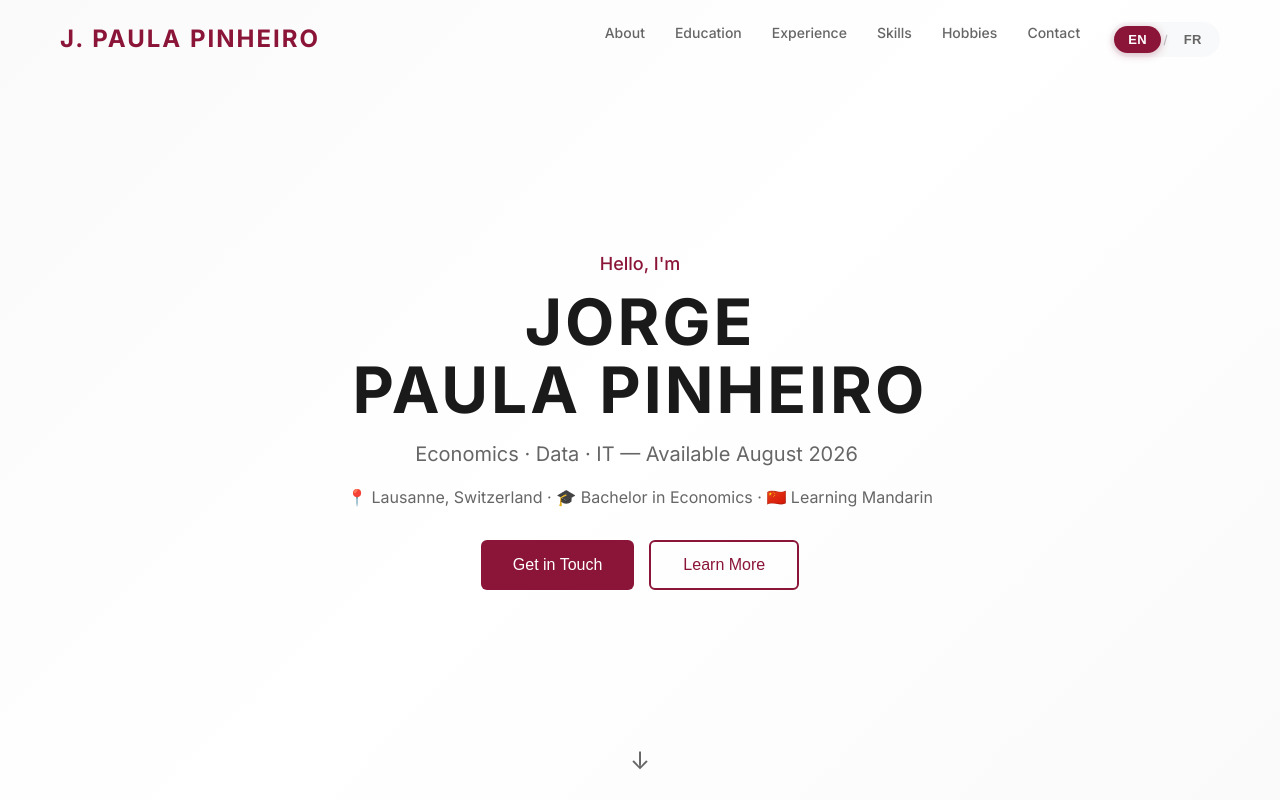
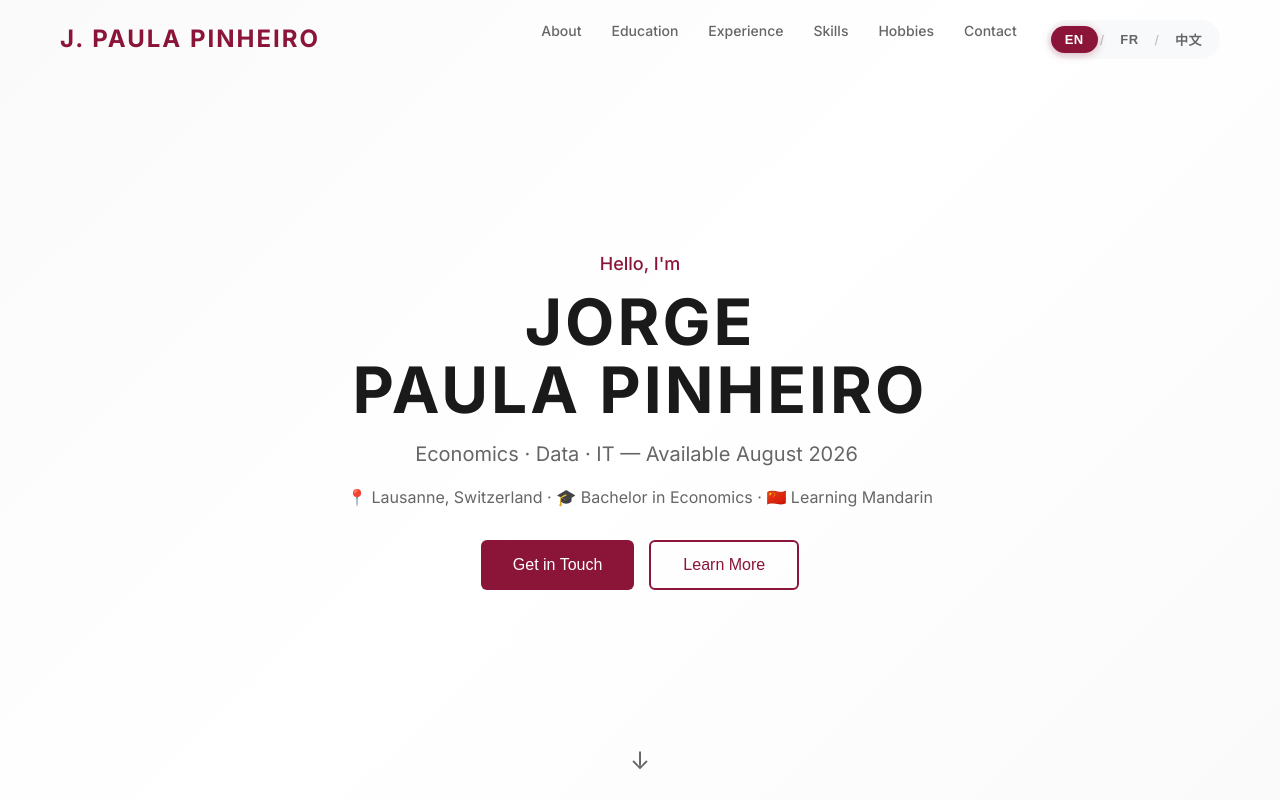
Before and after one commit to JorgePaulaPinheiro/CV, a React (Vite) app: page / in a window 1280 px wide. Shown: the top 800 px of the page. Built offline with nearby package versions, Linux system fonts and the light colour scheme.

Commit message:
Add Chinese language version + update location: Chengdu/Lausanne

```diff
--- a/src/App.jsx
+++ b/src/App.jsx
@@ -217,7 +217,7 @@ const translations = {
       tag: 'Formation',
       title: 'Parcours Académique',
       bachelor: {
-        title: 'Bachelor en Économie et Gestion',
+        title: 'Bachelor en Économie et Management',
         date: '2023 – Présent',
         subtitle: 'UniDistance Suisse · 152/180 ECTS · 5.66/6',
         courses: 'Macroéconomie, Monnaie et Finance, Économétrie, Gestion d\'entreprise, Comptabilité',
@@ -365,6 +365,188 @@ const translations = {
       intro: "Je recherche activement des opportunités à l'intersection de l'économie et de la technologie — des rôles orientés data où je peux valoriser mon expérience IT et ma formation économique. Ouvert aux stages et postes junior à partir d'août 2026.",
       footer: '© 2026 Jorge Paula Pinheiro · Construit avec React'
     }
+  },
+  zh: {
+    nav: {
+      about: '关于我',
+      education: '教育',
+      experience: '经历',
+      skills: '技能',
+      hobbies: '爱好',
+      contact: '联系'
+    },
+    hero: {
+      greeting: "你好，我是",
+      title: '经济学 · 数据 · IT — 2026年8月可入职',
+      location: '📍 目前在中国成都 · 常驻瑞士洛桑 · 🎓 经济学学士',
+      ctaPrimary: '联系我',
+      ctaSecondary: '了解更多'
+    },
+    about: {
+      tag: '关于我',
+      title: '技术与经济学的交汇',
+      p1: "我是一名拥有扎实信息技术专业背景的经济学学生，目前正在中国成都完成学士学位，同时参加密集型中文课程。",
+      p2: "我的目标是转向经济与金融领域，充分发挥我的技术能力和学术训练。我的背景融合了8年IT基础设施经验，以及计量经济学、宏观经济学和金融建模方面的严谨定量培训。",
+      p3: "<strong>目前在中国成都</strong>，作为CSC奖学金获得者完成密集型中文课程，以提升国际竞争力和跨文化适应能力，为瑞士-欧洲-亚洲跨境机遇做准备。我的常住地是<strong>瑞士洛桑</strong>。",
+      stats: {
+        years: '年IT经验',
+        gpa: '绩点 / 6',
+        languages: '语言',
+        ects: '已获学分'
+      }
+    },
+    education: {
+      tag: '教育背景',
+      title: '学术经历',
+      bachelor: {
+        title: '经济学与管理学士',
+        date: '2023 – 在读',
+        subtitle: '瑞士远程大学 · 152/180 ECTS · 5.66/6',
+        courses: '宏观经济学、货币与金融、计量经济学、企业管理、会计学',
+        thesisTitle: '学士论文',
+        thesis: '房地产价格的全球决定因素：多国面板分析',
+        thesisSubject: "金融周期对房地产市场的影响——国际金融冲击的传导机制",
+        methodology: '研究方法：',
+        methodologyValue: '多元线性回归（OLS）+ 面板数据线性投影',
+        dataSources: '数据来源：',
+        dataSourcesValue: '国际货币基金组织（IMF）、国际清算银行（BIS）——国际宏观经济数据集',
+        tools: '工具：',
+        toolsValue: 'R语言（tidyverse：dplyr, tidyr）',
+        focus: '研究重点：',
+        focusValue: '宏观审慎措施和资本管制对国际金融冲击的稳定效应'
+      },
+      china: {
+        title: '中文课程 — CSC奖学金获得者',
+        date: '2025 – 在读',
+        subtitle: '四川大学 · 中国成都 · 全中文沉浸式学习',
+        csc: 'CSC奖学金获得者 — 中国政府竞争性奖学金项目',
+        gpa: '成绩 4.0/4.0',
+        gpaDesc: '所有学期评估',
+        immersion: '完全沉浸式学习：课程、日常生活和社交互动100%使用中文',
+        adaptability: '通过直接融入中国学术和社交环境，培养了强大的跨文化适应能力'
+      },
+      cfc: {
+        title: '计算机科学CFC证书',
+        date: '2015 – 2017',
+        subtitle: 'CPNV · 5.3/6',
+        desc: "全面的通识培训：开发（C#、Python）、数据库（SQL）、网络、系统（Windows/Linux）、技术支持"
+      },
+      epfl: {
+        title: '洛桑联邦理工学院（EPFL）',
+        date: '2012 – 2015',
+        subtitle: '微技术 · 预科 4.41/6 · 学士未完成',
+        desc: "工程基础训练：编程（C）、数学、物理、统计学——在职业转型前打下了扎实的分析基础"
+      }
+    },
+    experience: {
+      tag: '职业经历',
+      title: '职业历程',
+      chuv: {
+        title: 'IT技术员',
+        company: 'CHUV — 洛桑大学中心医院',
+        date: '2017 – 2025',
+        items: [
+          "IT设备的安装、维护和故障排除（10,000+ 工作站）",
+          "对非标准和专业系统进行干预，需要分析和适应能力",
+          "为用户提供技术支持：诊断、解决和记录事件",
+          "为团队编写和标准化技术程序",
+          "在压力下按优先级和截止日期进行有条理的工作"
+        ]
+      },
+      studentJobsTitle: '学生兼职',
+      galexis: {
+        title: '仓库工作人员',
+        company: 'Galexis SA · 瑞士沃州埃屈布朗',
+        date: '2014 – 2017',
+        desc: '边学习边工作。提供物流支持并参与药品分销业务。'
+      },
+      uber: {
+        title: 'Uber Pop司机',
+        company: 'Uber · 自由职业',
+        date: '2016 – 2017',
+        desc: '边学习边工作。'
+      },
+      gfk: {
+        title: '呼叫中心接线员',
+        company: 'GFK · 洛桑',
+        date: '2011 – 2012',
+        desc: '学生兼职。'
+      }
+    },
+    skills: {
+      tag: '技能',
+      title: '专业能力',
+      data: {
+        title: '📊 数据与分析',
+        tags: ['R语言', 'SQL', 'Excel', 'Python', '线性回归', '面板数据分析', 'OLS', '统计建模']
+      },
+      econometrics: {
+        title: '📈 计量经济学',
+        tags: ['多元分析', '时间序列', '固定效应模型', '稳健性分析']
+      },
+      it: {
+        title: '🖥️ IT基础设施',
+        tags: ['资产管理（10K+设备）', '大规模部署', '系统管理', '事件管理', '二级技术支持']
+      },
+      finance: {
+        title: '💰 金融',
+        tags: ['财务分析', 'DCF模型', '可比公司分析']
+      },
+      economics: {
+        title: '📉 经济学',
+        tags: ['宏观经济学', '计量经济学', '国际金融']
+      },
+      accounting: {
+        title: '📋 会计',
+        tags: ['财务会计', '管理控制']
+      },
+      programming: {
+        title: '💻 编程',
+        tags: ['PowerShell', 'C#', 'PHP', 'JavaScript']
+      },
+      soft: {
+        title: '🤝 软技能',
+        tags: ['严谨细致', '综合分析', '跨文化适应', '国际流动性', '文档编写', '团队协作']
+      },
+      languages: {
+        title: '🌍 语言',
+        french: { name: '法语', level: '母语' },
+        portuguese: { name: '葡萄牙语', level: '母语' },
+        english: { name: '英语', level: '流利（IELTS 8/9）' },
+        chinese: { name: '中文', level: '中级' }
+      }
+    },
+    hobbies: {
+      tag: '工作之余',
+      title: '爱好与兴趣',
+      music: {
+        title: '音乐制作',
+        desc: '赛博金属/工业金属艺术家 — 3张自主制作专辑，独立作曲与录制，偶有2-3次合作',
+        link: '在Spotify上收听 →'
+      },
+      gaming: {
+        title: '电子游戏',
+        desc: '热爱探索虚拟世界和互动叙事的玩家'
+      },
+      travel: {
+        title: '旅行',
+        desc: '探索新的文化和目的地。近期重点关注亚太地区'
+      },
+      cycling: {
+        title: '骑行',
+        desc: '享受户外骑行的乐趣'
+      },
+      language: {
+        title: '语言学习',
+        desc: '目前正在沉浸式学习中文'
+      }
+    },
+    contact: {
+      tag: '联系我',
+      title: '保持联系',
+      intro: "我正在积极寻找经济学与技术交叉领域的机会——能够发挥我的IT经验和经济学训练的数据驱动型岗位。欢迎2026年8月开始的实习和初级职位机会。",
+      footer: '© 2026 Jorge Paula Pinheiro · 使用React构建'
+    }
   }
 }
 
@@ -416,6 +598,13 @@ function App() {
                   onClick={() => setLanguage('fr')}
                 >
                   <span className="lang-label">FR</span>
+                </button>
+                <span className="lang-divider">/</span>
+                <button
+                  className={`lang-btn ${lang === 'zh' ? 'active' : ''}`}
+                  onClick={() => setLanguage('zh')}
+                >
+                  <span className="lang-label">中文</span>
                 </button>
               </div>
             </li>
--- a/src/components/About.jsx
+++ b/src/components/About.jsx
@@ -37,8 +37,9 @@ const About = () => {
             data analytics, and finance</span>.
           </p>
           <p className="text-gray-300 leading-relaxed">
-            Currently completing an intensive <strong>Mandarin program</strong> to strengthen my international profile
+            <strong>Currently based in Chengdu, China</strong>, completing an intensive <strong>Mandarin program</strong> to strengthen my international profile
             and cultural adaptability for cross-border opportunities — particularly in Swiss-European-Asian markets.
+            My permanent base remains <strong>Lausanne, Switzerland</strong>.
           </p>
         </div>
 
--- a/src/components/Hero.jsx
+++ b/src/components/Hero.jsx
@@ -22,7 +22,7 @@ const Hero = () => {
 
         <div className="flex items-center justify-center gap-2 text-gray-400 mb-8">
           <MapPin size={18} />
-          <span>Swiss & Portuguese National • Open to International Opportunities</span>
+          <span>Currently in Chengdu, China • Based in Lausanne, Switzerland • Swiss & Portuguese National</span>
         </div>
 
         <a
```
